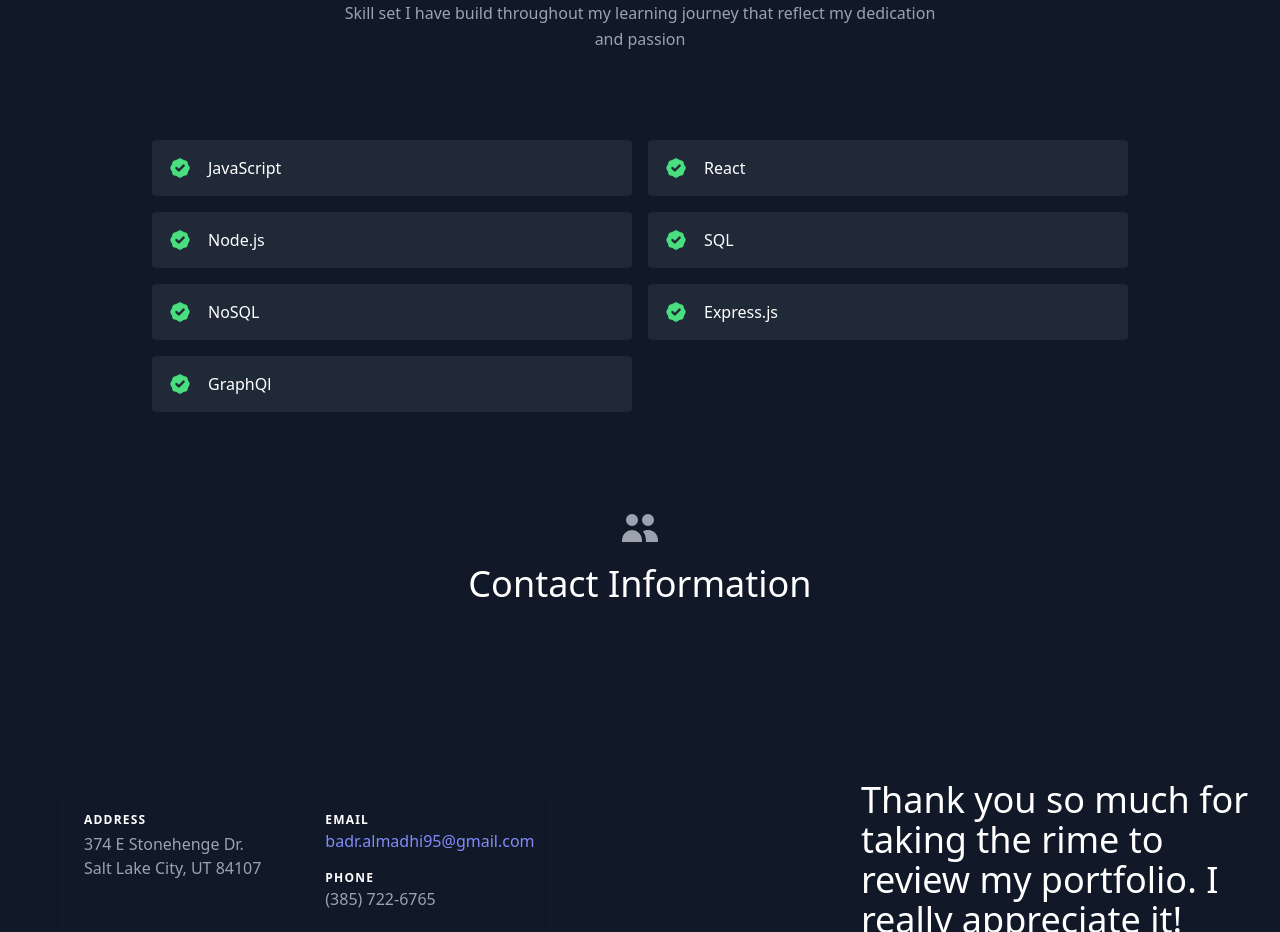
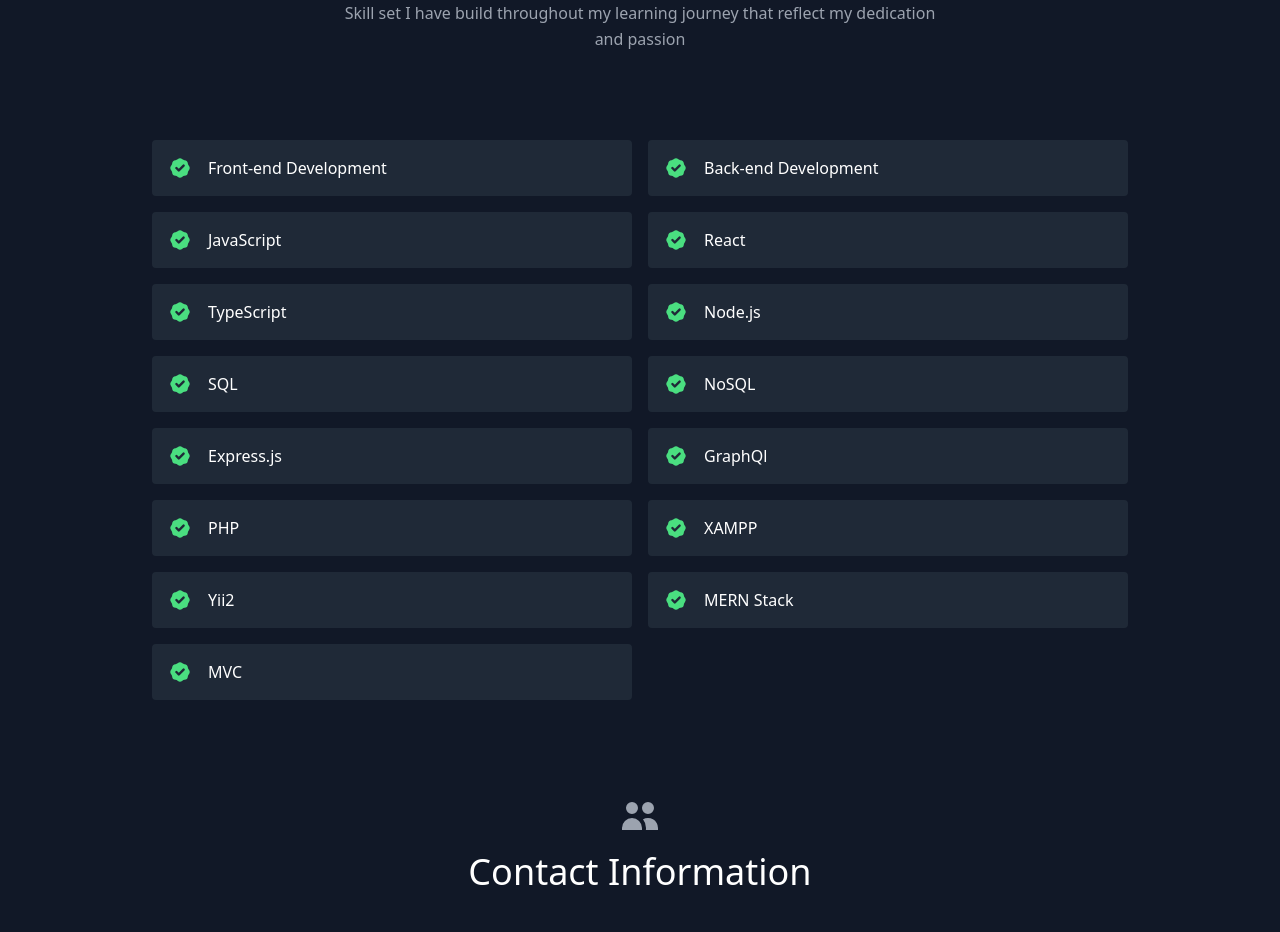
Before and after one commit to BadrAlmadhi/react-portfolio, a React (Create React App) app: page / in a window 1280 px wide. Shown: the part 2120-3052 px from the top of the page. Built offline with nearby package versions, Linux system fonts and the light colour scheme.

Commit message:
added to skills section

```diff
--- a/src/data.js
+++ b/src/data.js
@@ -31,13 +31,21 @@ export const projects = [
 ];
 
 export const skills = [
+  "Front-end Development",
+  "Back-end Development",
   "JavaScript",
   "React",
+  "TypeScript",
   "Node.js",
   "SQL",
   "NoSQL",
   "Express.js",
   "GraphQl",
+  "PHP",
+  "XAMPP",
+  "Yii2",
+  "MERN Stack",
+  "MVC"
 ];
 
 export const testimonials = [
```
